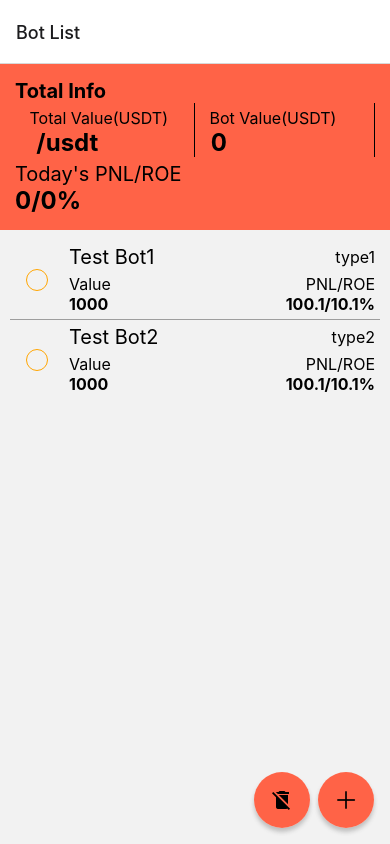
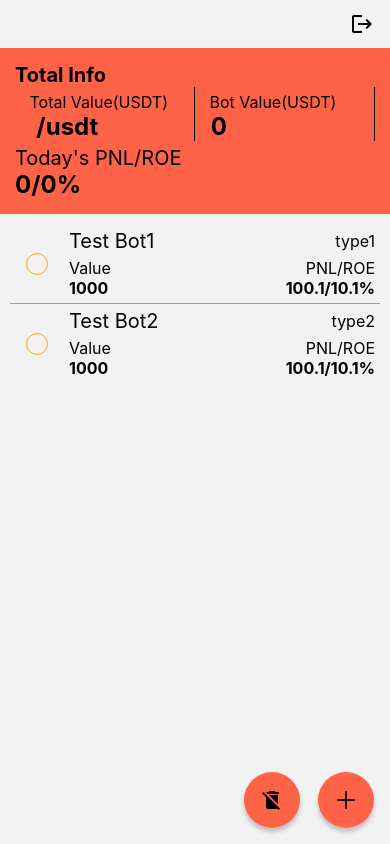
Before and after one commit to attlet/react-native-project, a React Native app in the folder crypto-bot-ui/: screen /BotList in a window 390 px wide. Built offline with nearby package versions, Linux system fonts and the light colour scheme.

Commit message:
add bot delete message, logout

```diff
--- a/crypto-bot-ui/components/FloatingWriteButton.js
+++ b/crypto-bot-ui/components/FloatingWriteButton.js
@@ -1,5 +1,5 @@
 import React, { useContext, useEffect } from "react";
-import { Platform, Pressable, StyleSheet, View } from "react-native";
+import { Alert, Platform, Pressable, StyleSheet, View } from "react-native";
 // import Icon from 'react-native-vector-icons/MaterialIcons';
 import { AntDesign } from "@expo/vector-icons";
 import { MaterialCommunityIcons } from "@expo/vector-icons";
@@ -8,28 +8,56 @@ import BotContext from "../contexts/BotContext";
 
 function FloatingWriteButton({ right, bottom, icon }) {
   const navigation = useNavigation();
-  const { checked, setChecked, BotData, setBotData, AddBotData, DeleteBotData, DeleteChecked_func} = useContext(BotContext);
+  const {
+    checked,
+    setChecked,
+    BotData,
+    setBotData,
+    AddBotData,
+    DeleteBotData,
+    DeleteChecked_func,
+  } = useContext(BotContext);
 
   useEffect(() => {
     console.log(checked);
-  }, [checked])
+  }, [checked]);
 
   useEffect(() => {
     console.log(BotData);
   }, [BotData]);
 
-  const onPress = () => {
-    if (icon === "plus") {
+  const onPress_add = () => {
     navigation.navigate("AddBot", {
       data: BotData,
       onAdd: AddBotData,
     });
-    } else {
+  };
+
+  const onPress_delete = () => {
     const temp = checked;
     const new_data = BotData.filter((data) => !checked.has(data.id));
     setBotData(new_data);
     setChecked(new Set());
+  };
+
+  const onPrss_askdelete = () => {
+    Alert.alert(
+      "선택한 봇들을 삭제하겠습니까?",
+      "",
+      [
+        {text: "cancel", style: 'cancel'},
+        {
+          text: "delete",
+          onPress: () => {
+            onPress_delete();
+        },
+          style: 'destructive',
+        },
+      ],
+      {
+        cancelable: true
       }
+    );
   };
 
   return (
@@ -42,7 +70,7 @@ function FloatingWriteButton({ right, bottom, icon }) {
           },
         ]}
         android_ripple={{ color: "white" }}
-        onPress={onPress}
+        onPress={icon === "plus" ? onPress_add : onPrss_askdelete}
       >
         {icon === "plus" ? (
           <AntDesign name={icon} size={24} color="black" />
--- a/crypto-bot-ui/components/WriteComponent.js
+++ b/crypto-bot-ui/components/WriteComponent.js
@@ -13,9 +13,7 @@ import KeyboardView from "./keyboard/KeyboardView";
 import WriteContext from "../contexts/WriteContext";
 
 function WriteComponent() {
-  // const [name, setName] = useState('');
-  // const [amount, setAmount] = useState('');
-  // const [method, setMethod] = useState('');
+
   const name_ref = useRef();
   const amount_ref = useRef();
   const method_ref = useRef();
--- a/crypto-bot-ui/components/bot_list/BotList.js
+++ b/crypto-bot-ui/components/bot_list/BotList.js
@@ -113,7 +113,7 @@ const styles_add = StyleSheet.create({
   checkedCircle: {
     backgroundColor: "tomato",
     justifyContent: "center",
-    alignItems: " center",
+    alignItems: "center",
   },
   list: {
     flex: 1,
--- /dev/null
+++ b/crypto-bot-ui/components/bot_list/BotListHeader.js
@@ -0,0 +1,46 @@
+import React from "react";
+import { View, StyleSheet, TouchableOpacity, Alert } from "react-native";
+import { MaterialIcons } from "@expo/vector-icons";
+import { useNavigation } from "@react-navigation/native";
+
+function BotListHeader() {
+  const navigation = useNavigation();
+
+  const onPress = () => {
+    Alert.alert(
+      "로그아웃 하시겠습니까?",
+      "",
+      [
+        { text: "cancel", style: "cancel" },
+        {
+          text: "logout",
+          onPress: () => navigation.navigate("SignIn"),
+          style: "destructive",
+        },
+      ],
+      {
+        cancelable: true,
+      }
+    );
+  };
+  return (
+    <View style={styles.block}>
+      <MaterialIcons name="logout" size={24} color="black" onPress={onPress} style={styles.icon} />
+    </View>
+  );
+}
+
+const styles = StyleSheet.create({
+  block: {
+    height: 48,
+    paddingHorizontal: 8,
+    flexDirection: "row",
+    alignItems: "center",
+    justifyContent: "flex-end",
+  },
+  icon: {
+    marginHorizontal: 8
+  },
+});
+
+export default BotListHeader;
--- a/crypto-bot-ui/package.json
+++ b/crypto-bot-ui/package.json
@@ -10,6 +10,7 @@
   },
   "dependencies": {
     "@expo/webpack-config": "^0.17.2",
+    "@react-native-async-storage/async-storage": "~1.17.3",
     "@react-navigation/material-top-tabs": "^6.2.4",
     "@react-navigation/native": "^6.0.13",
     "@react-navigation/native-stack": "^6.9.0",
--- a/crypto-bot-ui/screens/BotListScreen.js
+++ b/crypto-bot-ui/screens/BotListScreen.js
@@ -4,18 +4,22 @@ import TotalValue from "../components/bot_list/TotalValue";
 import BotList from "../components/bot_list/BotList";
 import FloatingWriteButton from "../components/FloatingWriteButton";
 import { BotContextProvider } from "../contexts/BotContext";
-
+import BotListHeader from "../components/bot_list/BotListHeader";
+import { SafeAreaView } from "react-native-safe-area-context";
 
 function BotListScreen() {
   return (
-    <View style={styles.root}>
-      {/* <BotContextProvider> */}
+    <SafeAreaView style={styles.root}>
+      <View style={styles.container}>
+        {/* <BotContextProvider> */}
+        <BotListHeader />
         <TotalValue />
         <BotList />
-        <FloatingWriteButton right={80} bottom={16} icon="delete-off"/>
-        <FloatingWriteButton right={16} bottom={16} icon="plus"/>
-      {/* </BotContextProvider> */}
-    </View>
+        <FloatingWriteButton right={90} bottom={16} icon="delete-off" />
+        <FloatingWriteButton right={16} bottom={16} icon="plus" />
+        {/* </BotContextProvider> */}
+      </View>
+    </SafeAreaView>
   );
 }
 
@@ -23,6 +27,9 @@ const styles = StyleSheet.create({
   root: {
     flex: 1,
   },
+  container: {
+    flex: 1,
+  }
 });
 
 export default BotListScreen;
--- a/crypto-bot-ui/screens/RootStack.js
+++ b/crypto-bot-ui/screens/RootStack.js
@@ -22,7 +22,7 @@ function RootStack() {
       <Stack.Screen
         name='BotList'
         component={BotListScreen}
-        options={{ title: 'Bot List' }}
+        options={{ headerShown: false }}
       />
       <Stack.Screen
         name='BotInfo'
```
Also changed, not shown: 1 other file (tests, documents, lock files or other folders). Lines whose indentation alone changed are shown as unchanged.
